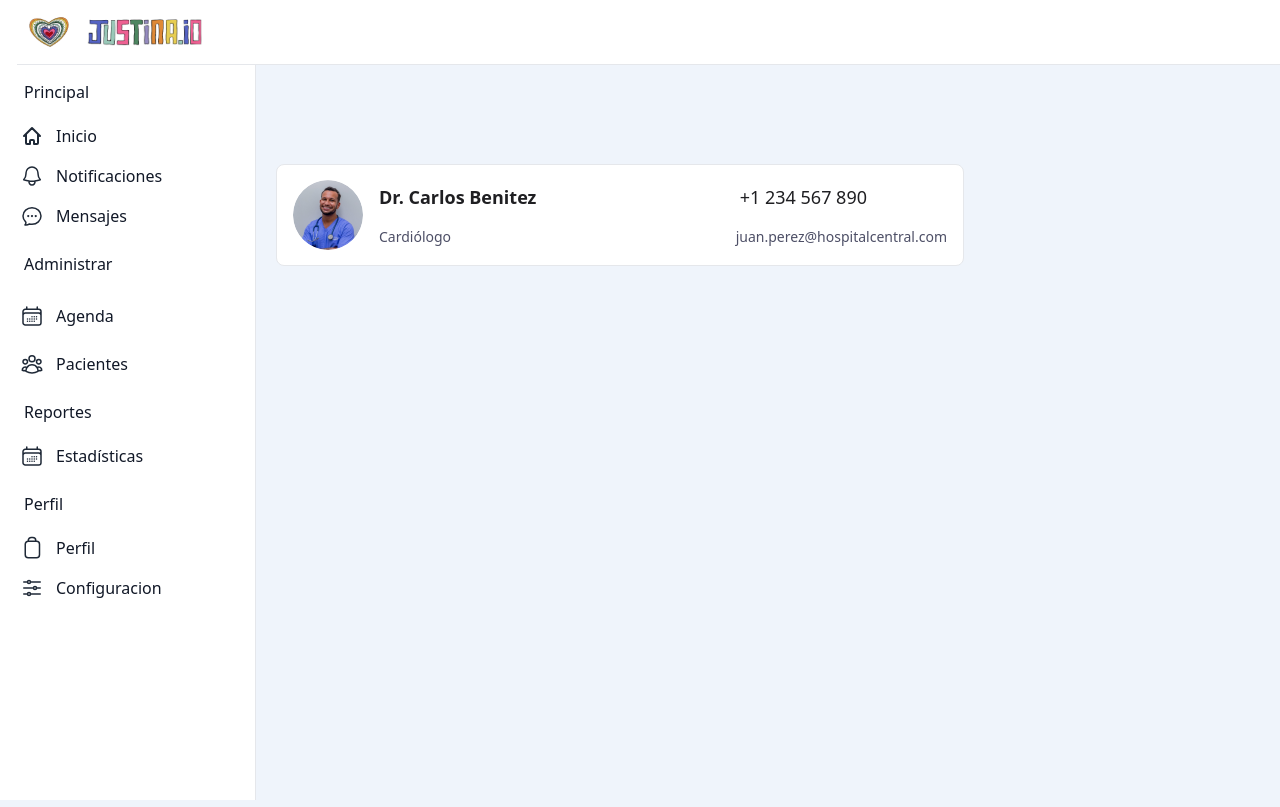
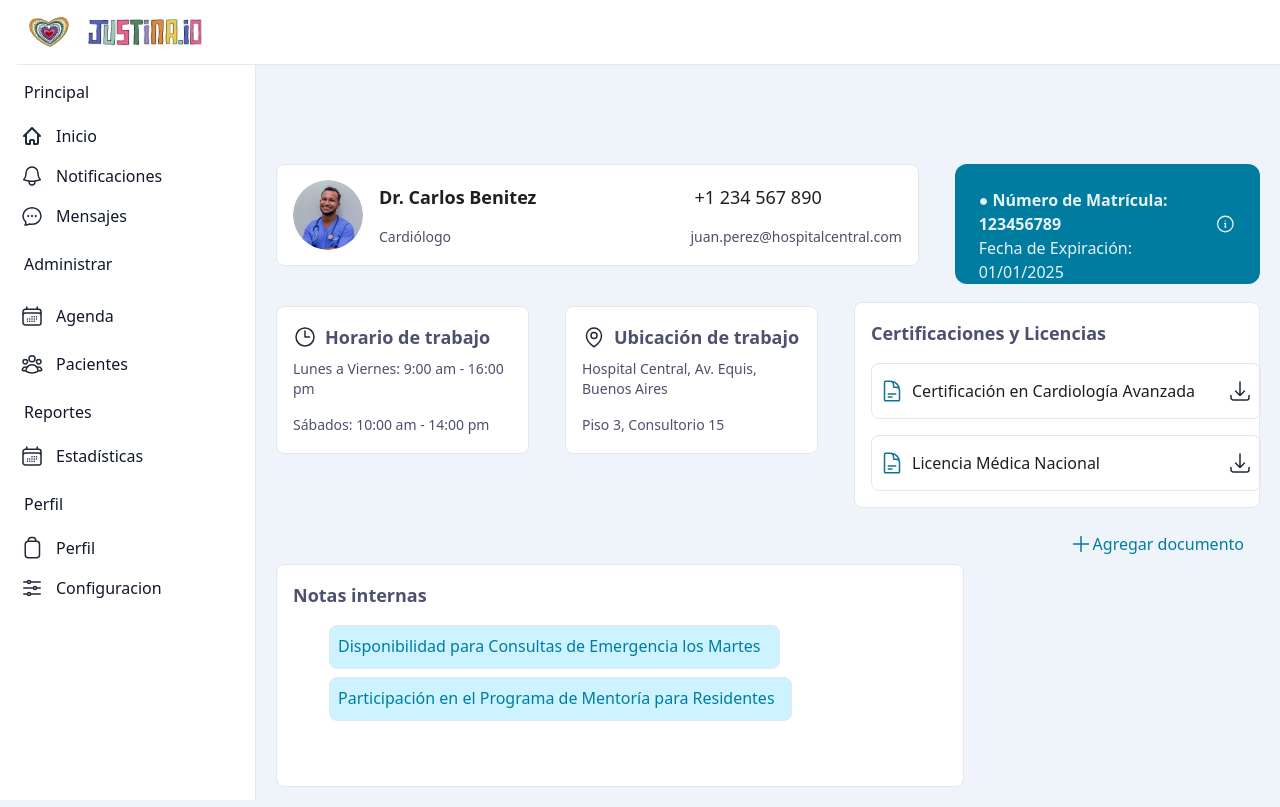
Before and after one commit to No-Country-simulation/h1-09-java-react, a React (Vite) app in the folder justina-io/: page /editar-perfil in a window 1280 px wide. Built offline with nearby package versions, Linux system fonts and the light colour scheme.

Commit message:
fix: fix feature/profile

```diff
--- a/justina-io/src/components/profile/CertificationsCard.jsx
+++ /dev/null
@@ -1,30 +0,0 @@
-import React from 'react';
-import DocumentoText from '../../assets/DocumentoText';
-import Download from '../../assets/Download';
-import Further from '../../assets/Further';
-
-const CertificationsCard = () => {
-  return (
-    <div className="flex flex-col items-end">
-      <div className="w-[406px] bg-white border rounded-lg p-4">
-        <div className="text-lg text-[#4D516F] font-bold mb-4">Certificaciones y Licencias</div>
-        <div className="w-[390px] h-[56px] border rounded-lg flex items-center mb-4 p-2">
-          <DocumentoText />
-          <div className="ml-2 text-[#1F1F22] flex-grow">Certificación en Cardiología Avanzada</div>
-          <Download />
-        </div>
-        <div className="w-[390px] h-[56px] border rounded-lg flex items-center p-2">
-          <DocumentoText />
-          <div className="ml-2 text-[#1F1F22] flex-grow">Licencia Médica Nacional</div>
-          <Download />
-        </div>
-      </div>
-      <button className="text-[#007CA0] px-4 py-2 mt-4 flex items-center">
-        <Further className="mr-2" />
-        Agregar documento
-      </button>
-    </div>
-  );
-};
-
-export default CertificationsCard;
--- a/justina-io/src/components/profile/HorarioCard.jsx
+++ /dev/null
@@ -1,18 +0,0 @@
-import React from 'react';
-import Clock from '../../assets/Clock';
-import InfoCard from './InfoCard';
-
-const HorarioCard = () => {
-  return (
-    <InfoCard
-      icon={Clock}
-      title="Horario de trabajo"
-      lines={[
-        'Lunes a Viernes: 9:00 am - 16:00 pm',
-        'Sábados: 10:00 am - 14:00 pm'
-      ]}
-    />
-  );
-};
-
-export default HorarioCard;
--- /dev/null
+++ b/justina-io/src/components/profile/InfoPanel.jsx
@@ -0,0 +1,51 @@
+import React from 'react';
+import Clock from '../../assets/Clock';
+import Location from '../../assets/Location';
+import InfoCard from './InfoCard';
+import DocumentoText from '../../assets/DocumentoText';
+import Download from '../../assets/Download';
+import Further from '../../assets/Further';
+
+const InfoPanel = () => {
+  return (
+    <div className="flex space-x-9">
+      <InfoCard
+        icon={Clock}
+        title="Horario de trabajo"
+        lines={[
+          'Lunes a Viernes: 9:00 am - 16:00 pm',
+          'Sábados: 10:00 am - 14:00 pm'
+        ]}
+      />
+      <InfoCard
+        icon={Location}
+        title="Ubicación de trabajo"
+        lines={[
+          'Hospital Central, Av. Equis, Buenos Aires',
+          'Piso 3, Consultorio 15'
+        ]}
+      />
+      <div className="flex flex-col mt-9 ml-auto">
+        <div className="w-[406px] bg-white border rounded-lg p-4">
+          <div className="text-lg text-[#4D516F] font-bold mb-4">Certificaciones y Licencias</div>
+          <div className="w-[390px] h-[56px] border rounded-lg flex items-center mb-4 p-2">
+            <DocumentoText />
+            <div className="ml-2 text-[#1F1F22] flex-grow">Certificación en Cardiología Avanzada</div>
+            <Download />
+          </div>
+          <div className="w-[390px] h-[56px] border rounded-lg flex items-center p-2">
+            <DocumentoText />
+            <div className="ml-2 text-[#1F1F22] flex-grow">Licencia Médica Nacional</div>
+            <Download />
+          </div>
+        </div>
+        <button className="text-[#007CA0] px-4 py-2 mt-4 flex items-center ml-auto">
+          <Further className="mr-2" />
+          Agregar documento
+        </button>
+      </div>
+    </div>
+  );
+};
+
+export default InfoPanel;
--- a/justina-io/src/components/profile/ProfileCard.jsx
+++ b/justina-io/src/components/profile/ProfileCard.jsx
@@ -1,8 +1,10 @@
 import React from 'react';
+import FlipCard from '../card/FlipCard';
 
 const ProfileCard = () => {
   return (
-    <div className="flex items-center bg-white w-[688px] h-[102px] border rounded-lg p-4 mt-36">
+    <div className="flex mt-36">
+      <div className="flex items-center bg-white w-[688px] h-[102px] border rounded-lg p-4">
         <img
           src="img/img-perfeil.png"
           alt="Dr. Carlos Benitez"
@@ -17,6 +19,13 @@ const ProfileCard = () => {
           <div className="text-sm text-[#4D4F66] mt-4">juan.perez@hospitalcentral.com</div>
         </div>
       </div>
+      <div className="w-1/3 max-w-sm ml-9">
+      <FlipCard
+            frontTitle="● Número de Matrícula: 123456789"
+            frontSubtitle="Fecha de Expiración: 01/01/2025"
+      />
+      </div>
+    </div>
   );
 };
 
--- a/justina-io/src/components/profile/RegistrationCard.jsx
+++ /dev/null
@@ -1,15 +0,0 @@
-import React from 'react'
-import FlipCard from '../card/FlipCard';
-
-const RegistrationCard = () => {
-  return (
-    <div className="relative w-1/3 max-w-sm float-end">
-        <FlipCard
-            frontTitle="● Número de Matrícula: 123456789"
-            frontSubtitle="Fecha de Expiración: 01/01/2025"
-        />
-    </div>
-  )
-}
-
-export default RegistrationCard;
--- a/justina-io/src/components/profile/UbicaciónCard.jsx
+++ /dev/null
@@ -1,18 +0,0 @@
-import React from 'react';
-import Location from '../../assets/Location';
-import InfoCard from './InfoCard';
-
-const UbicaciónCard = () => {
-  return (
-    <InfoCard
-      icon={Location}
-      title="Ubicación de trabajo"
-      lines={[
-        'Hospital Central, Av. Equis, Buenos Aires',
-        'Piso 3, Consultorio 15'
-      ]}
-    />
-  );
-};
-
-export default UbicaciónCard;
--- a/justina-io/src/pages/EditProfile.jsx
+++ b/justina-io/src/pages/EditProfile.jsx
@@ -1,11 +1,15 @@
 import React from 'react';
 import LayoutSidebar from '../layouts/layoutSidebar';
 import ProfileCard from '../components/profile/ProfileCard';
+import InfoPanel from '../components/profile/InfoPanel';
+import NotesCard from '../components/profile/NotesCard';
 
 const EditProfile = () => {
   return (
     <LayoutSidebar>
       <ProfileCard />
+      <InfoPanel/>
+      <NotesCard />
     </LayoutSidebar>
   );
 };
```
Lines whose indentation alone changed are shown as unchanged.
